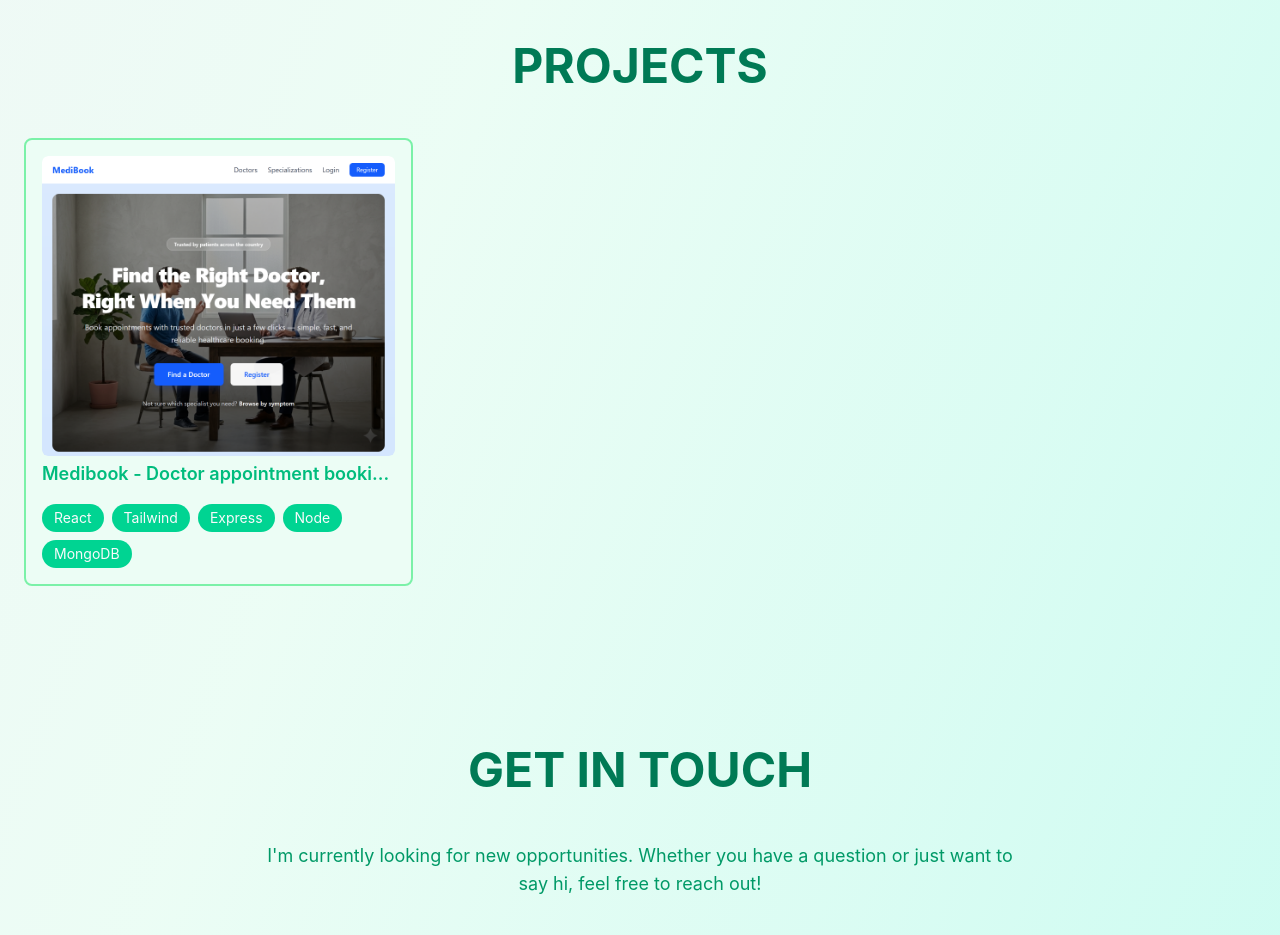
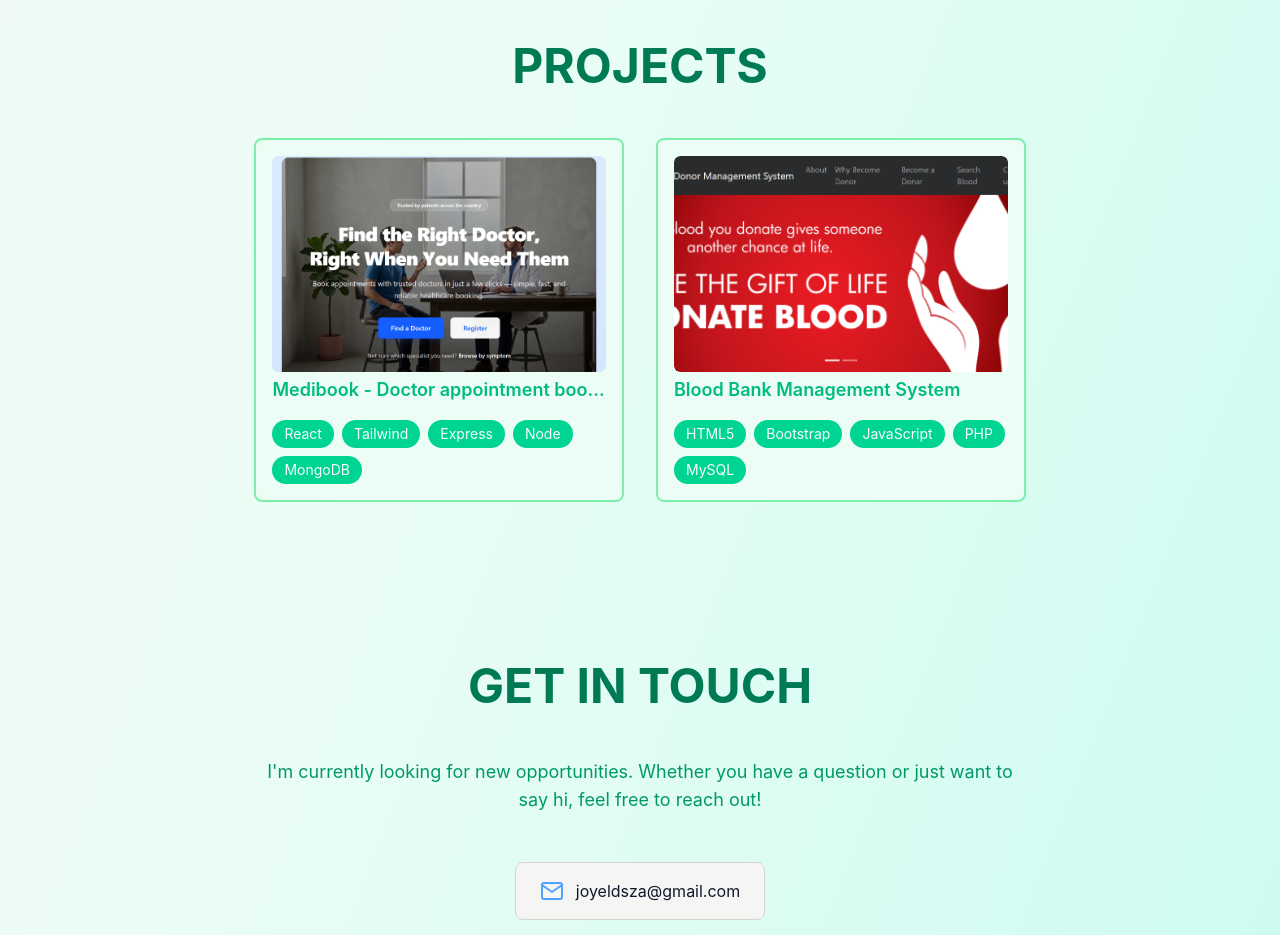
Before and after one commit to Joyel15/Joyel-Portfolio, a React (Vite) app: page / in a window 1280 px wide. Shown: the part 2040-2975 px from the top of the page. Built offline with nearby package versions, Linux system fonts and the light colour scheme.

Commit message:
Update Project section with new project details

```diff
--- a/src/sections/Projects.jsx
+++ b/src/sections/Projects.jsx
@@ -1,9 +1,9 @@
 import { useState } from "react";
 import { FaGithub } from "react-icons/fa";
 import medibook from "../assets/medibook.png";
+import bloodbank from "../assets/bloodbank.png";
 
 function Projects() {
-
   const [project, setProject] = useState(null);
 
   // Projects array storing details of each project
@@ -15,9 +15,37 @@ function Projects() {
       description:
         "MediBook is a full-stack appointment booking platform where patients can browse doctors by specialization, check real-time availability, and book appointments in a few clicks. Built with secure authentication and a clean, patient-friendly UI to simplify healthcare access.",
       technologies: ["React", "Tailwind", "Express", "Node", "MongoDB"],
-      features: [],
+      features: [
+        "JWT-based authentication with bcrypt password hashing and three role-based portals (Patient, Doctor, Admin) with protected, server-hardened routes",
+        "Patients can search doctors by specialization or symptom, book/cancel appointments via a visual real-time slot picker, and leave reviews after completed visits",
+        "Doctors get a dashboard with appointment stats, booking management (confirm/complete/cancel), and flexible multi-block availability scheduling",
+        "Admins can approve doctor applications, manage all registered users",
+        "Cloudinary-powered profile photo uploads, automated email notifications, and full-stack deployment (Render backend, Vercel frontend)",
+      ],
       github: "https://github.com/Joyel15/doctor-appointment-booking",
       live: "https://medibook-doctor-appointment.vercel.app",
+    },
+    {
+      id: 2,
+      title: "Blood Bank Management System",
+      image: bloodbank,
+      description:
+        "A web-based Blood Bank Management System developed using PHP, MySQL, HTML, Bootstrap, and JavaScript. The system helps manage blood donors, blood groups, blood requests, and provides an admin dashboard for efficient blood bank management.",
+      technologies: [
+        "HTML5",
+        "Bootstrap",
+        "JavaScript",
+        "PHP",
+        "MySQL",
+      ],
+      features: [
+        "Enables users to view available blood groups, search for donors by blood group, and register as a donor or submit inquiries via a contact form",
+        "Provides a secure admin login and dashboard to manage blood groups, donor records, and contact queries",
+        "Allows admins to edit website page content and donor records",
+        "Built using PHP and MySQL for backend logic and data storage, with HTML, Bootstrap, and JavaScript for a responsive front-end",
+      ],
+      github: "https://github.com/Joyel15/BloodBank-website",
+      live: "",
     },
   ];
 
@@ -28,18 +56,18 @@ function Projects() {
           PROJECTS
         </h2>
 
-        <div className="grid grid-cols-1 md:grid-cols-2 lg:grid-cols-3 gap-6 md:gap-8">
+        <div className="flex flex-wrap justify-center gap-6 md:gap-8">
           {projects.map((project) => (
             <div
               key={project.id}
-              className="group bg-emerald-50  dark:bg-gray-900 p-3 md:p-4 rounded-lg border-2 border-green-300  dark:border-stone-300 transition-all duration-300 cursor-pointer hover:scale-[1.03] hover:shadow-lg"
+              className="group bg-emerald-50  dark:bg-gray-900 p-3 md:p-4 rounded-lg border-2 border-green-300  dark:border-stone-300 transition-all duration-300 cursor-pointer hover:scale-[1.03] hover:shadow-lg w-full sm:w-[45%] lg:w-[30%]"
               onClick={() => setProject(project)}
             >
-              <div className="relative overflow-hidden rounded-md">
+              <div className="relative overflow-hidden rounded-md h-48 md:h-54">
                 <img
                   src={project.image}
                   alt={project.title}
-                  className="rounded-md"
+                  className="w-full h-full object-cover   rounded-md"
                 />
                 <div className="absolute inset-0 bg-black/50 opacity-0 group-hover:opacity-100 transition-opacity duration-300 flex items-center justify-center">
                   <span className="text-emerald-500 dark:text-white font-semibold text-sm md:text-lg px-3 py-1.5 border border-emerald-400 dark:border-white/60 rounded-full">
@@ -98,11 +126,15 @@ function Projects() {
             </div>
 
             <div className="p-6">
-              <p className="text-gray-700 dark:text-gray-300 mt-3 leading-relaxed">
+              <p className="text-gray-700 dark:text-gray-300 mt-3 font-[Arial] leading-relaxed">
                 {project.description}
               </p>
 
-              <div className="flex flex-wrap gap-2 mt-4">
+              <div className="mt-4">
+                <h4 className="text-lg font-semibold text-emerald-600 dark:text-white mb-2">
+                  Tech stack
+                </h4>
+                <div className="flex flex-wrap gap-2">
                   {project.technologies.map((tech) => (
                     <span
                       key={tech}
@@ -112,21 +144,28 @@ function Projects() {
                     </span>
                   ))}
                 </div>
+              </div>
 
               {project.features && project.features.length > 0 && (
                 <div className="mt-5">
                   <h4 className="text-lg font-semibold text-emerald-600 dark:text-white mb-2">
                     Features
                   </h4>
-                  <ul className="list-disc list-inside text-gray-700 dark:text-gray-300 space-y-1">
+                  <ul className="space-y-2">
                     {project.features.map((feature, index) => (
-                      <li key={index}>{feature}</li>
+                      <li key={index} className="flex items-start gap-3">
+                        <span className="mt-2 w-1.5 h-1.5 rounded-full bg-emerald-500 dark:bg-stone-300 flex-shrink-0"></span>
+                        <span className="text-gray-700 dark:text-gray-300 font-[helvetica]">
+                          {feature}
+                        </span>
+                      </li>
                     ))}
                   </ul>
                 </div>
               )}
 
               <div className="flex gap-4 mt-6">
+                {project.live && (
                   <a
                     href={project.live}
                     target="_blank"
@@ -135,6 +174,7 @@ function Projects() {
                   >
                     Live link
                   </a>
+                )}
 
                 <a
                   href={project.github}
```
Also changed, not shown: src/assets/bloodbank.png (added). Lines whose indentation alone changed are shown as unchanged.
